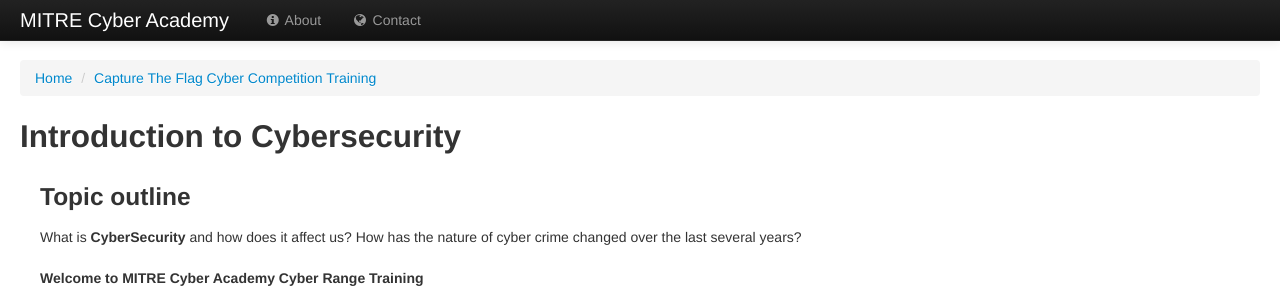
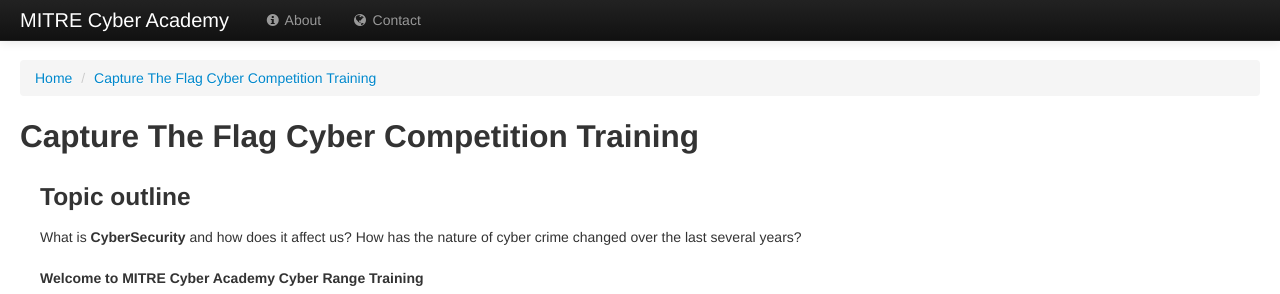
Before and after one commit to mitre-cyber-academy/mitre-cyber-academy.github.io, a Jekyll site: the page built from training/capture-the-flag/index.html, in a window 1280 px wide and 900 px high, cut to the strip 0-294 px from the top of the window. Built offline with Jekyll 4.4.1, drawn with Linux system fonts in a browser that asks for light colours.

Commit message:
Fixed title of training page.

```diff
--- a/training/capture-the-flag/index.html
+++ b/training/capture-the-flag/index.html
@@ -9,7 +9,7 @@ title: MITRE Cyber Academy | Capture The Flag Cyber Competition Training
         <li><a href="../../training">Home</a> <span class="divider">/</span></li>
         <li><a title="Capture The Flag Cyber Competition Training">Capture The Flag Cyber Competition Training</a></li>
     </ul>
-    <h2>Introduction to Cybersecurity</h2>
+    <h2>Capture The Flag Cyber Competition Training</h2>
 
 </header>
 
```
